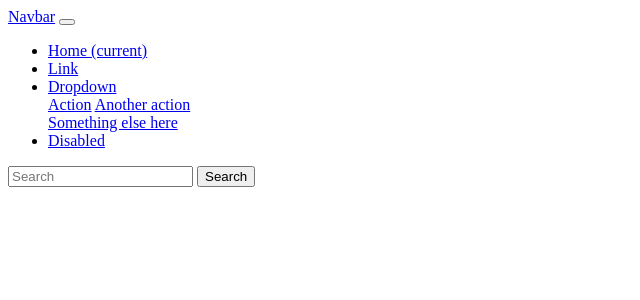
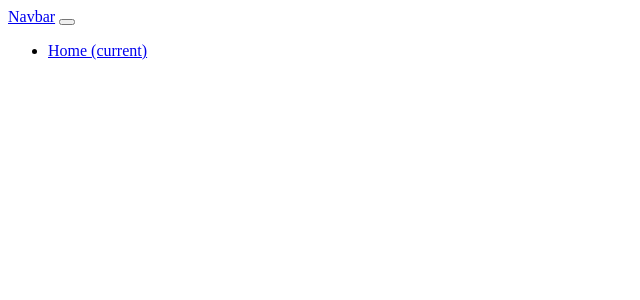
Before and after one commit to Fonkarts/Symfony_Symrecipe_app, a Symfony app: template templates/partials/_header.html.twig in a window 1280 px wide. Shown: the top 300 px of the page, without its empty margins (0-640 px from the left). Run offline with Twig, Linux system fonts and the light colour scheme; the template is opened without the code that fills it, so the values that code supplies are empty; some libraries are stand-ins or nearby versions.

Commit message:
:sparkles: Add Homepage

```diff
--- a/templates/partials/_header.html.twig
+++ b/templates/partials/_header.html.twig
@@ -1,35 +1,19 @@
-<nav class="navbar navbar-expand-lg navbar-light bg-light">
-  <a class="navbar-brand" href="#">Navbar</a>
-  <button class="navbar-toggler" type="button" data-toggle="collapse" data-target="#navbarSupportedContent" aria-controls="navbarSupportedContent" aria-expanded="false" aria-label="Toggle navigation">
-    <span class="navbar-toggler-icon"></span>
-  </button>
+<nav class="navbar navbar-expand-lg navbar-dark bg-primary">
+  <div class="container-fluid">
+    <a class="navbar-brand" href="#">Navbar</a>
+    <button class="navbar-toggler" type="button" data-bs-toggle="collapse" data-bs-target="#navbarColor01" aria-controls="navbarColor01" aria-expanded="false" aria-label="Toggle navigation">
+      <span class="navbar-toggler-icon"></span>
+    </button>
+  </div>
 
-  <div class="collapse navbar-collapse" id="navbarSupportedContent">
-    <ul class="navbar-nav mr-auto">
-      <li class="nav-item active">
-        <a class="nav-link" href="#">Home <span class="sr-only">(current)</span></a>
-      </li>
+
+  <div class="collapse navbar-collapse" id="navbarColor01">
+    <ul class="navbar-nav me-auto">
       <li class="nav-item">
-        <a class="nav-link" href="#">Link</a>
-      </li>
-      <li class="nav-item dropdown">
-        <a class="nav-link dropdown-toggle" href="#" id="navbarDropdown" role="button" data-toggle="dropdown" aria-haspopup="true" aria-expanded="false">
-          Dropdown
+        <a class="nav-link active" href="#">Home
+        <span class="sr-only">(current)</span>
         </a>
-        <div class="dropdown-menu" aria-labelledby="navbarDropdown">
-          <a class="dropdown-item" href="#">Action</a>
-          <a class="dropdown-item" href="#">Another action</a>
-          <div class="dropdown-divider"></div>
-          <a class="dropdown-item" href="#">Something else here</a>
-        </div>
-      </li>
-      <li class="nav-item">
-        <a class="nav-link disabled" href="#">Disabled</a>
       </li>
     </ul>
-    <form class="form-inline my-2 my-lg-0">
-      <input class="form-control mr-sm-2" type="search" placeholder="Search" aria-label="Search">
-      <button class="btn btn-outline-success my-2 my-sm-0" type="submit">Search</button>
-    </form>
   </div>
 </nav>
```
Also changed, not shown: templates/home.html.twig (+13 -3 lines), README.md.
